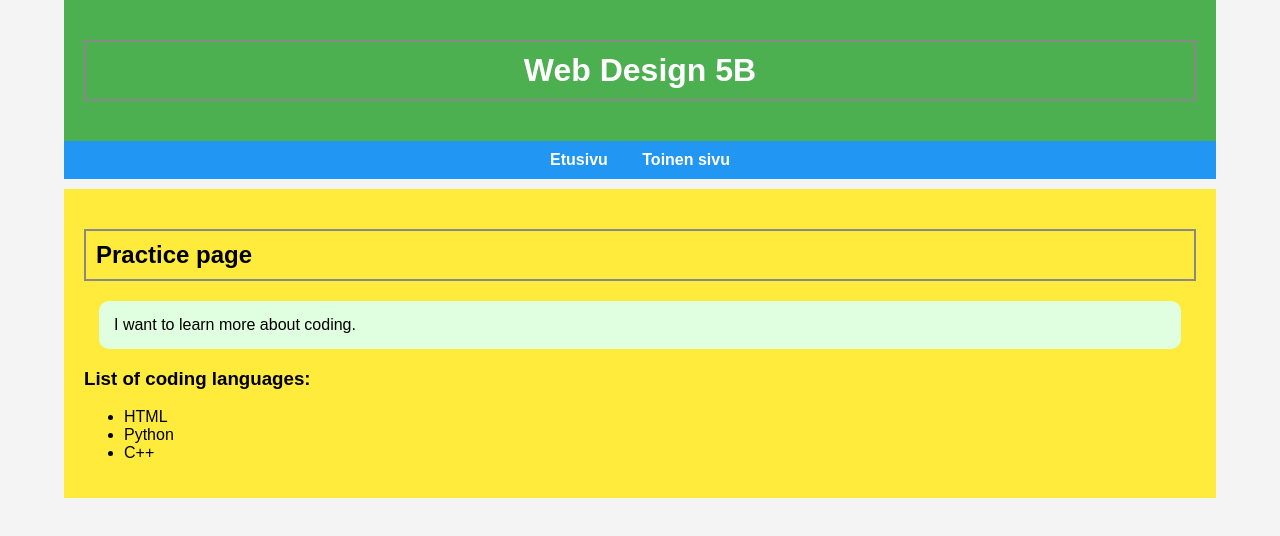
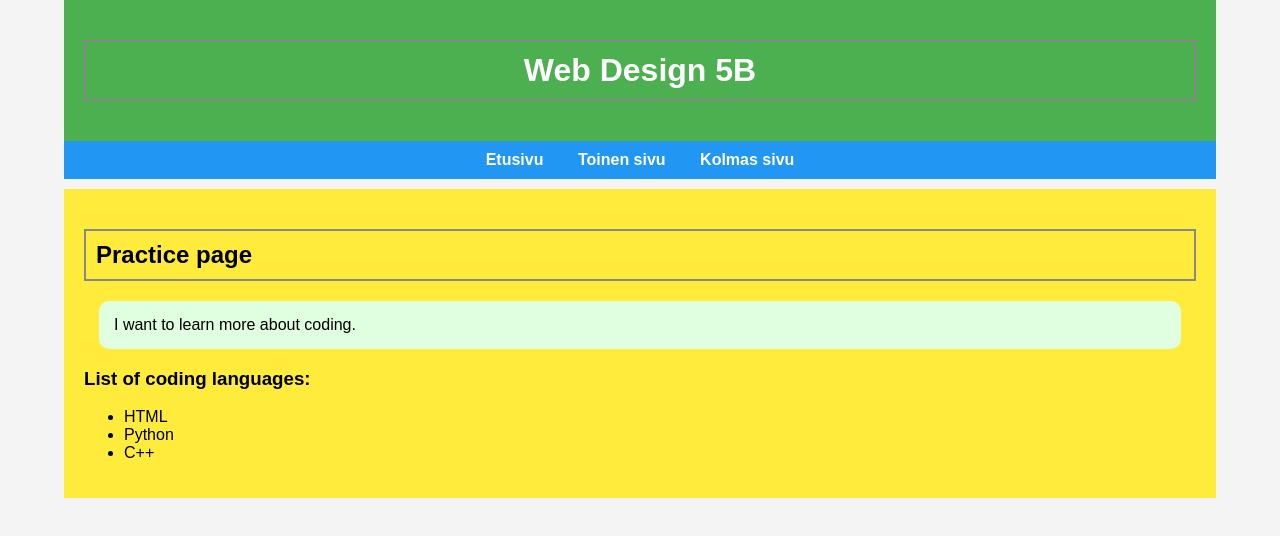
Before and after one commit to Liinu1206/6B-Page-Layout, a plain HTML site: page index.html in a window 1280 px wide. Drawn offline with Linux system fonts and the light colour scheme.

Commit message:
Update index.html
Add link to third page

```diff
--- a/index.html
+++ b/index.html
@@ -16,6 +16,7 @@
     <nav id="nav">
         <a href="index.html">Etusivu</a>
         <a href="second.html">Toinen sivu</a>
+        <a href="third.html" >Kolmas sivu</a>
     </nav>
 
 
```
